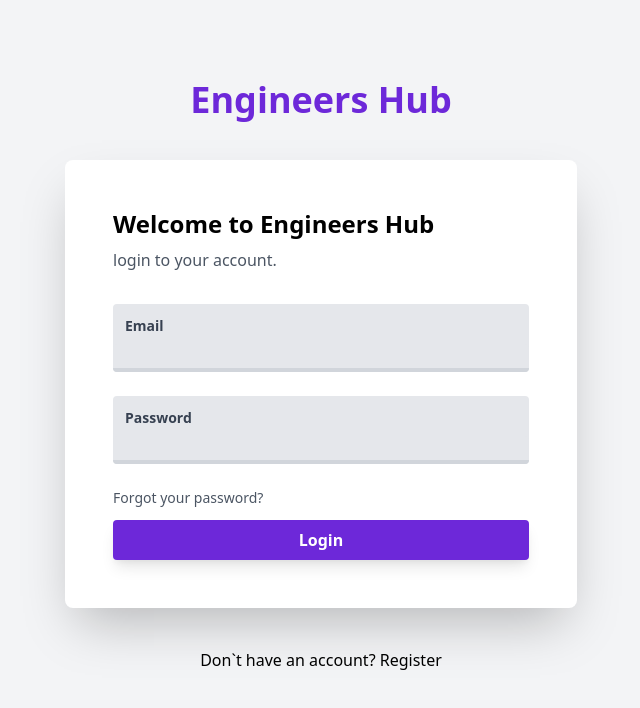
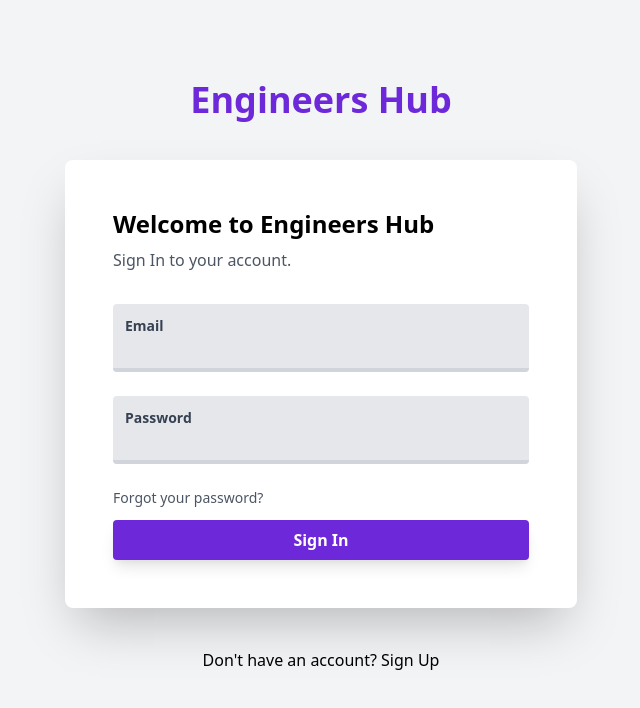
Before and after one commit to MaiaDandachi/engineers-hub, a React (Create React App) app: page /login in a window 1280 px wide. Shown: the top 708 px of the page, without its empty margins (319-959 px from the left). Built offline with nearby package versions, Linux system fonts and the light colour scheme.

Commit message:
Add base custom styles tailwindcss

```diff
--- a/src/index.css
+++ b/src/index.css
@@ -2,3 +2,21 @@
 @tailwind base;
 @tailwind components;
 @tailwind utilities;
+
+@layer base {
+  .login-container {
+    @apply bg-gray-100 min-h-screen pt-10 md:pt-20 pb-6 px-2 md:px-0;
+  }
+
+  .login-card {
+    @apply bg-white max-w-lg mx-auto p-8 md:p-12 my-10 rounded-lg shadow-2xl;
+  }
+
+  .login-card__input {
+    @apply ml-0 bg-gray-200 rounded w-full text-gray-700 focus:outline-none border-b-4 border-gray-300 focus:border-purple-700 transition duration-500 px-3;
+  }
+
+  .login-card__submit {
+    @apply bg-purple-700 hover:bg-purple-800 text-white font-bold py-2 rounded shadow-lg hover:shadow-xl transition duration-200;
+  }
+}
--- a/src/pages/LoginPage/LoginPage.tsx
+++ b/src/pages/LoginPage/LoginPage.tsx
@@ -1,14 +1,14 @@
 import React from 'react';
 
 export const LoginPage: React.FC = () => (
-  <div className='bg-gray-100 min-h-screen pt-10 md:pt-20 pb-6 px-2 md:px-0'>
+  <div className='login-container'>
     <header className='max-w-lg mx-auto'>
       <h1 className='text-4xl text-center font-bold text-purple-700'>Engineers Hub</h1>
     </header>
-    <div className='bg-white max-w-lg mx-auto p-8 md:p-12 my-10 rounded-lg shadow-2xl'>
+    <div className='login-card'>
       <section>
         <h2 className='font-bold text-2xl'>Welcome to Engineers Hub</h2>
-        <h3 className='text-gray-600 pt-2'>login to your account.</h3>
+        <h3 className='text-gray-600 pt-2'>Sign In to your account.</h3>
       </section>
 
       <div className='mt-8'>
@@ -17,40 +17,29 @@ export const LoginPage: React.FC = () => (
             <label htmlFor='email' className='block text-gray-700 text-sm font-bold mb-2 ml-3'>
               Email
             </label>
-            <input
-              type='email'
-              id='email'
-              className=' ml-0 bg-gray-200 rounded w-full text-gray-700 focus:outline-none border-b-4 border-gray-300 focus:border-purple-700 transition duration-500 px-3'
-            />
+            <input type='email' id='email' className='login-card__input' />
           </div>
           <div className='mb-6 pt-3 rounded bg-gray-200'>
             <label htmlFor='password' className='block text-gray-700 text-sm font-bold mb-2 ml-3'>
               Password
             </label>
-            <input
-              type='password'
-              id='password'
-              className=' ml-0 bg-gray-200 rounded w-full text-gray-700 focus:outline-none border-b-4 border-gray-300 focus:border-purple-700 transition duration-500 px-3'
-            />
+            <input type='password' id='password' className='login-card__input' />
           </div>
           <div className='text-gray-600 text-sm pb-3 hover:text-purple-800'>
             <a href='/'>Forgot your password?</a>
           </div>
-          <button
-            type='submit'
-            className='bg-purple-700 hover:bg-purple-800 text-white font-bold py-2 rounded shadow-lg hover:shadow-xl transition duration-200'
-          >
-            Login
+          <button type='submit' className='login-card__submit'>
+            Sign In
           </button>
         </form>
       </div>
     </div>
     <div className='max-w-lg mx-auto text-center mb-5'>
       <p>
-        Don`t have an account?
+        Don&apos;t have an account?
         <a className='hover:text-purple-800' href='/'>
           {' '}
-          Register
+          Sign Up
         </a>
       </p>
     </div>
```
Also changed, not shown: .eslintrc.json.
